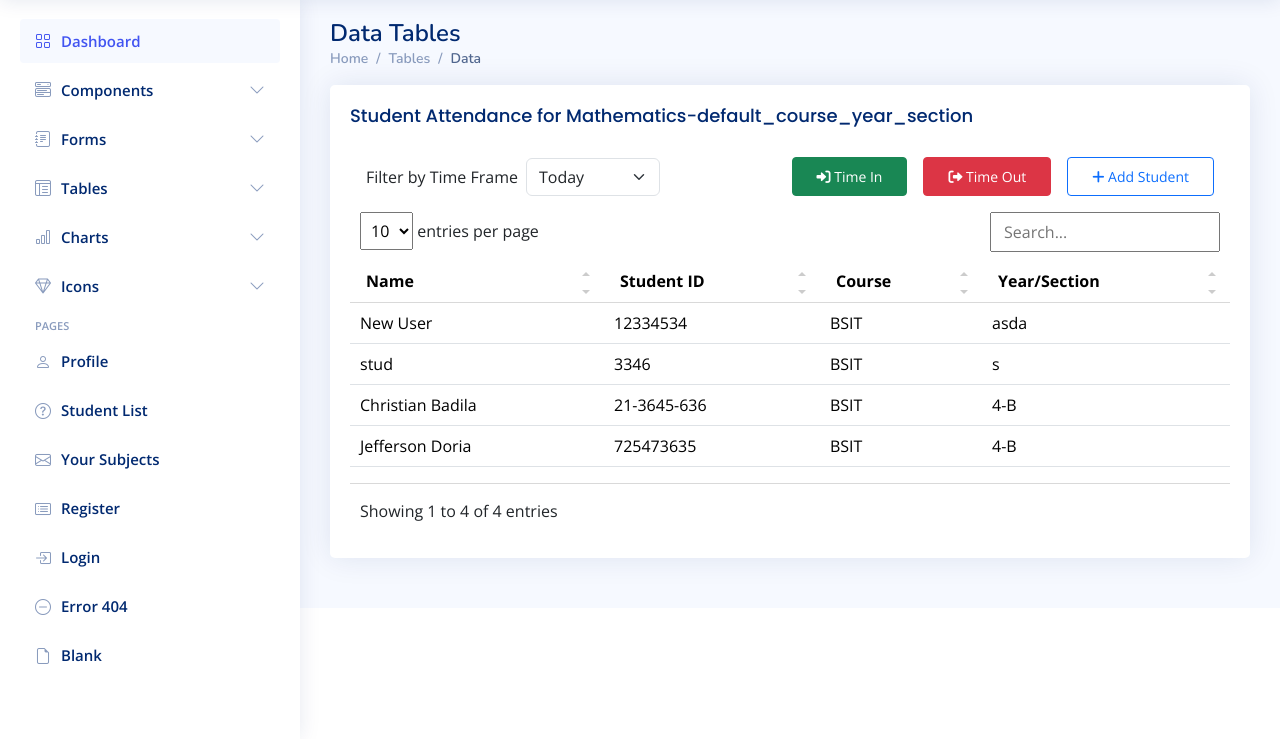
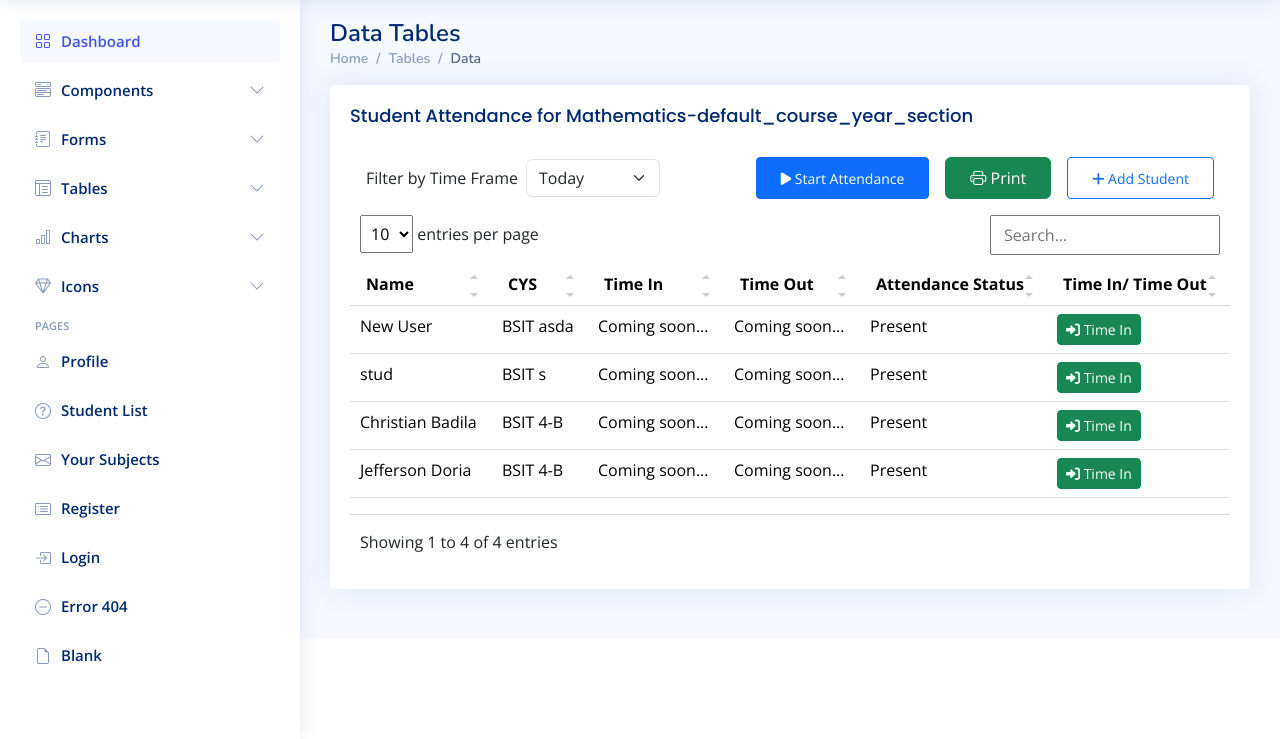
Before and after one commit to iamjeffdoria/Attendance-System, a Django app: page /student-attendance/1/ in a window 1280 px wide. Shown: the part 61-800 px from the top of the page. Run offline with Django 5.2, Linux system fonts and the light colour scheme; data comes from the database, SQL or seed files in the repository; both versions use the stored data as it was after the commit; some libraries are stand-ins or nearby versions.

Commit message:
15 commit

```diff
--- a/myapp/admin.py
+++ b/myapp/admin.py
@@ -1,8 +1,9 @@
 from django.contrib import admin
-from .models import Teacher,Subject,Student
+from .models import Teacher,Subject,Student, Attendance
 
 
 admin.site.register(Teacher)
 admin.site.register(Subject)
 admin.site.register(Student)
+admin.site.register(Attendance)
 # Register your models here.
--- a/myapp/models.py
+++ b/myapp/models.py
@@ -36,3 +36,24 @@ class Student(models.Model):
 
     def __str__(self):
         return self.full_name
+
+class Attendance(models.Model):
+    STATUS_CHOICES = [
+        ('Present', 'Present'),
+        ('Absent', 'Absent'),
+        ('Late', 'Late',)
+    ]
+
+    student = models.ForeignKey(Student, on_delete=models.CASCADE, related_name="attendance_records")
+    subject = models.ForeignKey(Subject, on_delete=models.CASCADE, related_name="attendance_records")
+    teacher = models.ForeignKey(Teacher, on_delete=models.SET_NULL, null=True, related_name="attendance_records")
+    status  = models.CharField(max_length=20, choices=STATUS_CHOICES)
+    date    = models.DateTimeField(auto_now_add=True)
+    time_in = models.TimeField(blank=True, null=True)
+    time_out = models.TimeField(blank=True, null=True)
+
+    class Meta:
+        unique_together = ('student', 'subject', 'date')
+
+    def __str__(self):
+        return f"{self.student.full_name} - {self.subject.name} - {self.status} ({self.date})"
--- a/myapp/templates/myapp/student_attendance.html
+++ b/myapp/templates/myapp/student_attendance.html
@@ -39,47 +39,88 @@
 
       <!-- Action Buttons -->
       <div class="d-flex flex-column flex-md-row gap-3">
-          <button type="button" class="btn btn-success btn-sm px-4 py-2" id="startLogin">
-              <i class="fa-solid fa-sign-in-alt"></i> Time In
+        <button type="button" class="btn btn-primary btn-sm px-4 py-2" id="startAttendance" data-bs-toggle="modal" data-bs-target="#attendanceChoiceModal">
+          <i class="fa-solid fa-play"></i> Start Attendance
+      </button>
+          <button type="button" class="btn btn-success px-4 py-2" id="printAttendance">
+            <i class="bi bi-printer"></i> Print
           </button>
-          <button type="button" class="btn btn-danger btn-sm px-4 py-2" id="startLogout">
-              <i class="fa-solid fa-sign-out-alt"></i> Time Out
-          </button>
+
           <button type="button" class="btn btn-outline-primary btn-sm px-4 py-2" data-bs-toggle="modal" data-bs-target="#addStudentModal">
               <i class="fa-solid fa-plus"></i> Add Student
           </button>
       </div>
     </div>
 
-
-
         <div class="table-responsive">
           <table class="table datatable">
             <thead>
               <tr>
                 <th>Name</th>
-                <th>Student ID</th>
-                <th>Course</th>
-                <th>Year/Section</th>
+
+
+                <th>CYS</th>
+                <th>Time In</th>
+                <th>Time Out</th>
+                <th>Attendance Status</th>
+                <th>Time In/ Time Out</th>
               </tr>
             </thead>
             <tbody>
               {% for student in assigned_students %}
                 <tr>
                   <td>{{ student.full_name }}</td>
-                  <td>{{ student.student_id }}</td>
-                  <td>{{ student.course }}</td>
-                  <td>{{ student.year_section }}</td>
+
+                  <td>{{ student.course }} {{ student.year_section }}</td>
+
+                  <td>Coming soon...</td>
+                  <td>Coming soon...</td>
+                  <td>Present</td>
+                  <td>
+                    <div class="btn-group" role="group">
+                      <button class="btn btn-success btn-sm mark-attendance"
+                              data-student="{{ student.id }}"
+                              data-status="Time In">
+                        <i class="fa-solid fa-sign-in-alt"></i> Time In
+                      </button>
+
+                    </div>
+                  </td>
+
                 </tr>
               {% endfor %}
             </tbody>
           </table>
         </div>
+
       </div>
     </div>
   </div>
 </div>
+
 </section>
+
+
+<!-- Start Attendance Modal -->
+<div class="modal fade" id="attendanceChoiceModal" tabindex="-1" aria-labelledby="attendanceChoiceModalLabel" aria-hidden="true">
+  <div class="modal-dialog modal-dialog-centered">
+    <div class="modal-content">
+      <div class="modal-header">
+        <h5 class="modal-title" id="attendanceChoiceModalLabel">Select Attendance Action</h5>
+        <button type="button" class="btn-close" data-bs-dismiss="modal" aria-label="Close"></button>
+      </div>
+      <div class="modal-body">
+        <button type="button" class="btn btn-success btn-sm w-100" id="startTimeIn">
+          <i class="fa-solid fa-sign-in-alt"></i> Time In
+        </button>
+        <button type="button" class="btn btn-danger btn-sm w-100 mt-2" id="startTimeOut">
+          <i class="fa-solid fa-sign-out-alt"></i> Time Out
+        </button>
+      </div>
+    </div>
+  </div>
+</div>
+
   <!-- Add Student Modal -->
 <div class="modal fade " id="addStudentModal" tabindex="-1" aria-labelledby="addStudentModalLabel" aria-hidden="true">
   <div class="modal-dialog modal-dialog-centered mw-100 mx-auto" style="width:750px;">
@@ -94,7 +135,7 @@
         <!-- Student List with Checkboxes -->
 
 <div class="table-responsive" style="max-height: 300px; overflow-y: auto; min-height: 300px;">
-<table class="table table-bordered table-responsive">
+<table class="table table-bordered">
   <thead>
     <tr>
       <th scope="col"></th> <!-- Checkbox column -->
@@ -135,6 +176,30 @@
 <script>
   // jQuery for handling filter changes
   $(document).ready(function() {
+
+    $(".mark-attendance").click(function() {
+        let button = $(this);
+        let studentId = button.data("student");
+        let status = button.data("status");
+        let timeNow = new Date().toLocaleTimeString(); // Get current time
+
+        if (status === "Time In") {
+            // Change button to Time Out
+            button.removeClass("btn-success").addClass("btn-danger");
+            button.html('<i class="fa-solid fa-sign-out-alt"></i> Time Out');
+            button.data("status", "Time Out");
+
+            // Update time in column (assuming an element with id="time-in-{student_id}" exists)
+            $("#time-in-" + studentId).text(timeNow);
+        }
+        else if (status === "Time Out") {
+            // Disable button after time out is marked
+            button.prop("disabled", true);
+
+            // Update time out column (assuming an element with id="time-out-{student_id}" exists)
+            $("#time-out-" + studentId).text(timeNow);
+        }
+    });
 
       $("#searchStudent").on("keyup", function(){
         var value = $(this).val().toLowerCase();
@@ -213,15 +278,7 @@
         `);
       });
     }
-    document.getElementById("startLogin").addEventListener("click", function() {
-        alert("Login process started!");
-        // Add AJAX or any login-related functionality here
-    });
 
-    document.getElementById("startLogout").addEventListener("click", function() {
-        alert("Logout process started!");
-        // Add AJAX or any logout-related functionality here
-    });
 
     // Load data initially for "Today"
     loadFilteredData("today");
```
Also changed, not shown: db.sqlite3, myapp/migrations/0005_attendance.py (added).
